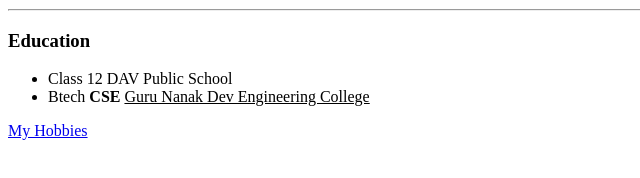
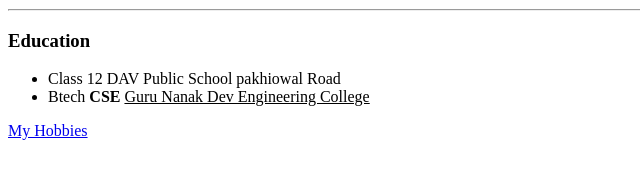
Before and after one commit to mehakk-Bhatia/resume, a plain HTML site: page index.html in a window 1280 px wide. Shown: the part 450-628 px from the top of the page, 0-640 px from the left. Drawn offline with Linux system fonts and the light colour scheme.

Commit message:
update index.html

```diff
--- a/index.html
+++ b/index.html
@@ -14,7 +14,7 @@
     <hr>
     <h3>Education</h3>
     <ul>
-        <li>Class 12 DAV Public School</li>
+        <li>Class 12 DAV Public School pakhiowal Road</li>
         <li>Btech <b>CSE</b> <u>Guru Nanak Dev Engineering College</u></li>
     </ul>
     <a href = "hobbies.html">My Hobbies</a><br>
```
